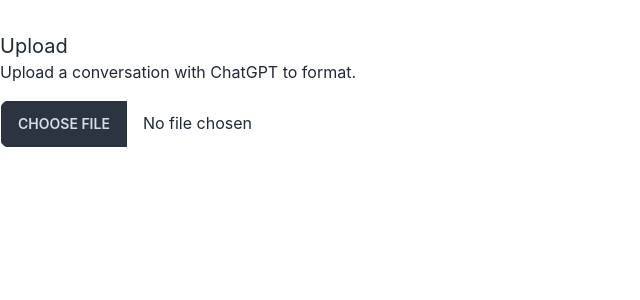
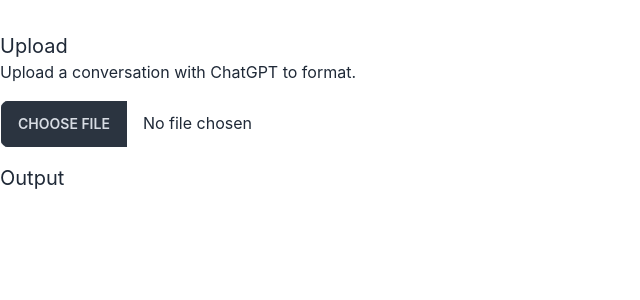
Before and after one commit to dreki/convo-formatter, a React (Create React App) app: page / in a window 1280 px wide. Shown: the top 300 px of the page, without its empty margins (0-640 px from the left). Built offline with nearby package versions, Linux system fonts and the light colour scheme.

Commit message:
Display JSON so we can debug

```diff
--- a/package.json
+++ b/package.json
@@ -12,6 +12,7 @@
     "@types/react-dom": "^18.2.7",
     "react": "^18.2.0",
     "react-dom": "^18.2.0",
+    "react-json-view": "^1.21.3",
     "react-scripts": "5.0.1",
     "tailwindcss": "^3.3.3",
     "typescript": "^4.9.5",
--- a/src/App.tsx
+++ b/src/App.tsx
@@ -1,7 +1,11 @@
-import { useCallback } from "react";
+import { useCallback, useState } from "react";
+import ReactJson from "react-json-view";
 import "./App.css";
 
 function App() {
+    // Use useState to store file contents
+    const [fileContents, setFileContents] = useState<string>("");
+
     const uploadCallback = useCallback(
         (e: React.ChangeEvent<HTMLInputElement>) => {
             const file = e.target.files?.[0];
@@ -12,11 +16,18 @@
             reader.onload = (e) => {
                 const text = e.target?.result;
                 console.log(text);
+                setFileContents(text as string);
             };
             reader.readAsText(file);
         },
         [],
     );
+
+    // If fileContents isn't empty, display the contents
+    let fileJSON: JSX.Element | null = null;
+    if (fileContents) {
+        fileJSON = <ReactJson src={JSON.parse(fileContents)} />;
+    }
 
     return (
         <div className="container mx-auto mt-8">
@@ -29,6 +40,10 @@
                     onChange={uploadCallback}
                 />
             </div>
+            <div className="mt-4">
+                <h1 className="text-xl">Output</h1>
+                {fileJSON}
+            </div>
         </div>
     );
 }
```
Also changed, not shown: 1 other file (tests, documents, lock files or other folders).
